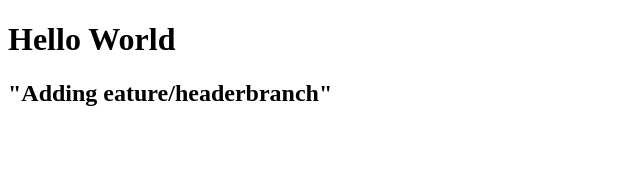
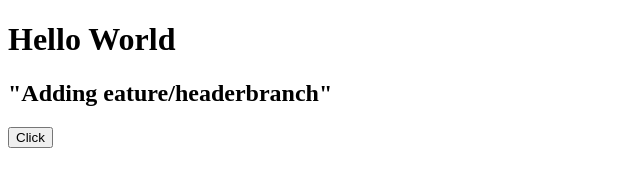
Before and after one commit to aswinirkaranth/version-control-simulation-aswini, a plain HTML site: page index.html in a window 1280 px wide. Shown: the whole page, without its empty margins (0-640 px from the left). Drawn offline with Linux system fonts and the light colour scheme.

Commit message:
Simulating conflict in feature/footer

```diff
--- a/index.html
+++ b/index.html
@@ -1,5 +1,6 @@
 <!DOCTYPE html>
 <html lang="en">
+
 <head>
     <meta charset="UTF-8">
     <meta name="viewport" content="width=device-width, initial-scale=1.0">
@@ -7,7 +8,10 @@
     <h1>Hello World</h1>
     <h2>"Adding eature/headerbranch"</h2>
 </head>
+
 <body>
+    <!--Simulating conflict with footer branch-->
+    <Button>Click</Button>
+</body>
 
-</body>
 </html>
```
